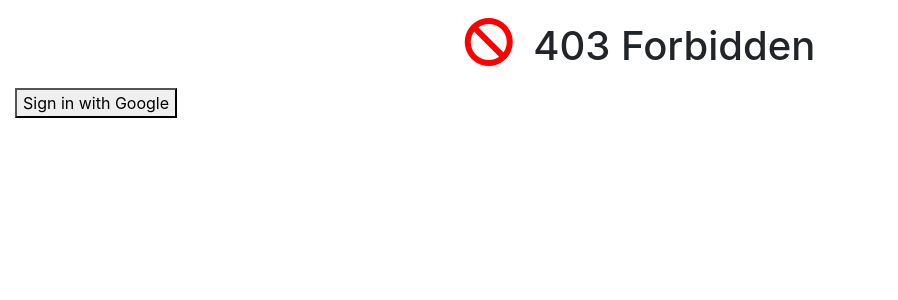
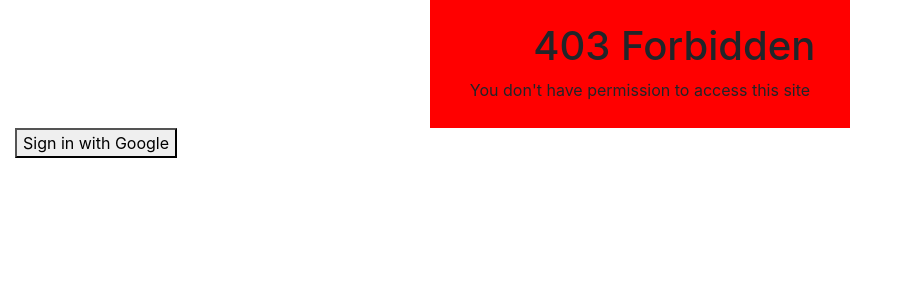
Before and after one commit to theLittleBigZ/the403, a PHP site: page /homepage.html in a window 1280 px wide. Shown: the top 300 px of the page, without its empty margins (0-898 px from the left). Run offline with PHP 8.4, Linux system fonts and the light colour scheme; some libraries are stand-ins or nearby versions.

Commit message:
more edits to new homepage

```diff
--- a/assets/css/main.css
+++ b/assets/css/main.css
@@ -11,6 +11,5 @@
     text-align: center;
 }
 .id{
-    color: red;
     background-color: red;
 }
--- a/homepage.html
+++ b/homepage.html
@@ -27,11 +27,12 @@
         <div class="container-fluid">
             <div class="header row">
                 <div class="col"></div>
-                <div class="col center">
+                <div class="col center id">
                     <div style="display:ruby">
                         <i class="fas fa-ban fa-3x logo"></i>
                         <h1 class="logo">403 Forbidden</h1>
                     </div>
+                    <p id="slogan">You don't have permission to access this site</p>
                 </div>
                 <div class="col"></div>
             </div>
```
